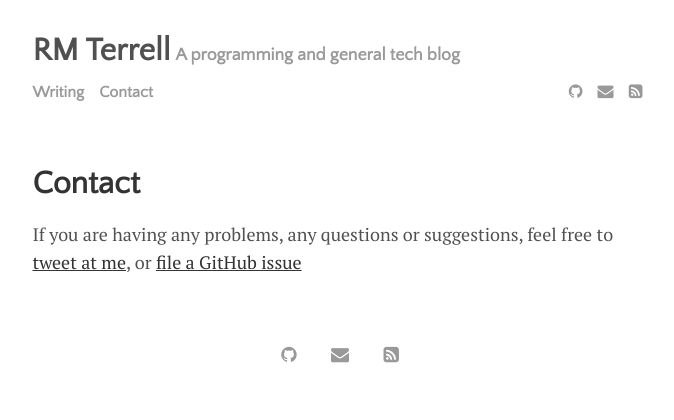
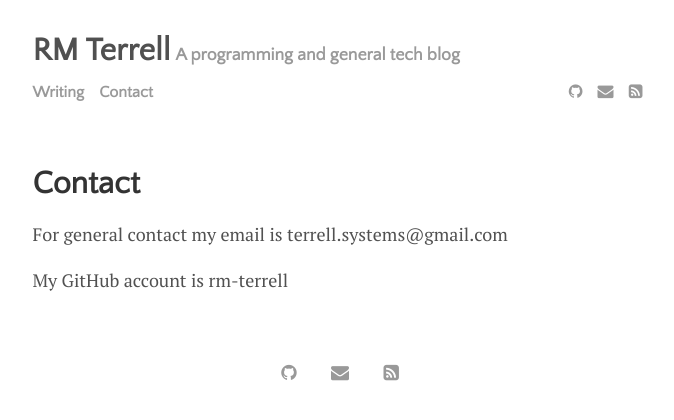
Before and after one commit to RM-Terrell/RM-Terrell.github.io, a Jekyll site: the page built from menu/contact.md, in a window 1280 px wide. Shown: the top 420 px of the page, without its empty margins (300-974 px from the left). Built offline with Jekyll 4.4.1, drawn with Linux system fonts in a browser that asks for light colours.

Commit message:
contact update

```diff
--- a/menu/contact.md
+++ b/menu/contact.md
@@ -3,4 +3,6 @@ layout: page
 title: Contact
 ---
 
-If you are having any problems, any questions or suggestions, feel free to [tweet at me](https://twitter.com/intent/tweet?text=%40paululele), or [file a GitHub issue](https://github.com/lenpaul/lagrange/issues/new)
+For general contact my email is terrell.systems@gmail.com
+
+My GitHub account is rm-terrell
```
